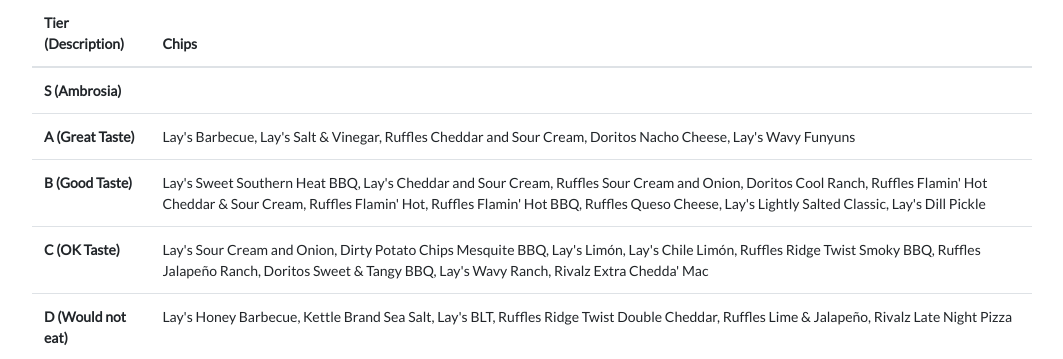
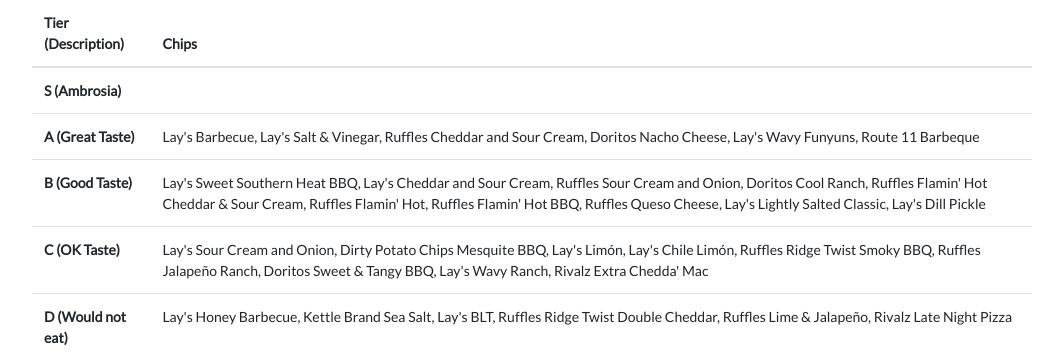
Before and after one commit to twigtheoracle/twigtheoracle.com, a Django app: template website/mysite/templates/thoughts/Chips Tier List.html in a window 1280 px wide. Shown: the part 113-472 px from the top of the page, without its empty margins (108-1171 px from the left). Run offline with Django 3.2, Linux system fonts and the light colour scheme; the template is opened without the code that fills it, so the values that code supplies are empty; some libraries are stand-ins or nearby versions.

Commit message:
Update Chips Tier List.html

```diff
--- a/website/mysite/templates/thoughts/Chips Tier List.html
+++ b/website/mysite/templates/thoughts/Chips Tier List.html
@@ -29,7 +29,7 @@
         </tr>
         <tr>
             <th>A (Great Taste)</th>
-            <td>Lay's Barbecue, Lay's Salt & Vinegar, Ruffles Cheddar and Sour Cream, Doritos Nacho Cheese, Lay's Wavy Funyuns</td>
+            <td>Lay's Barbecue, Lay's Salt & Vinegar, Ruffles Cheddar and Sour Cream, Doritos Nacho Cheese, Lay's Wavy Funyuns, Route 11 Barbeque</td>
         </tr>
         <tr>
             <th>B (Good Taste)</th>
```
